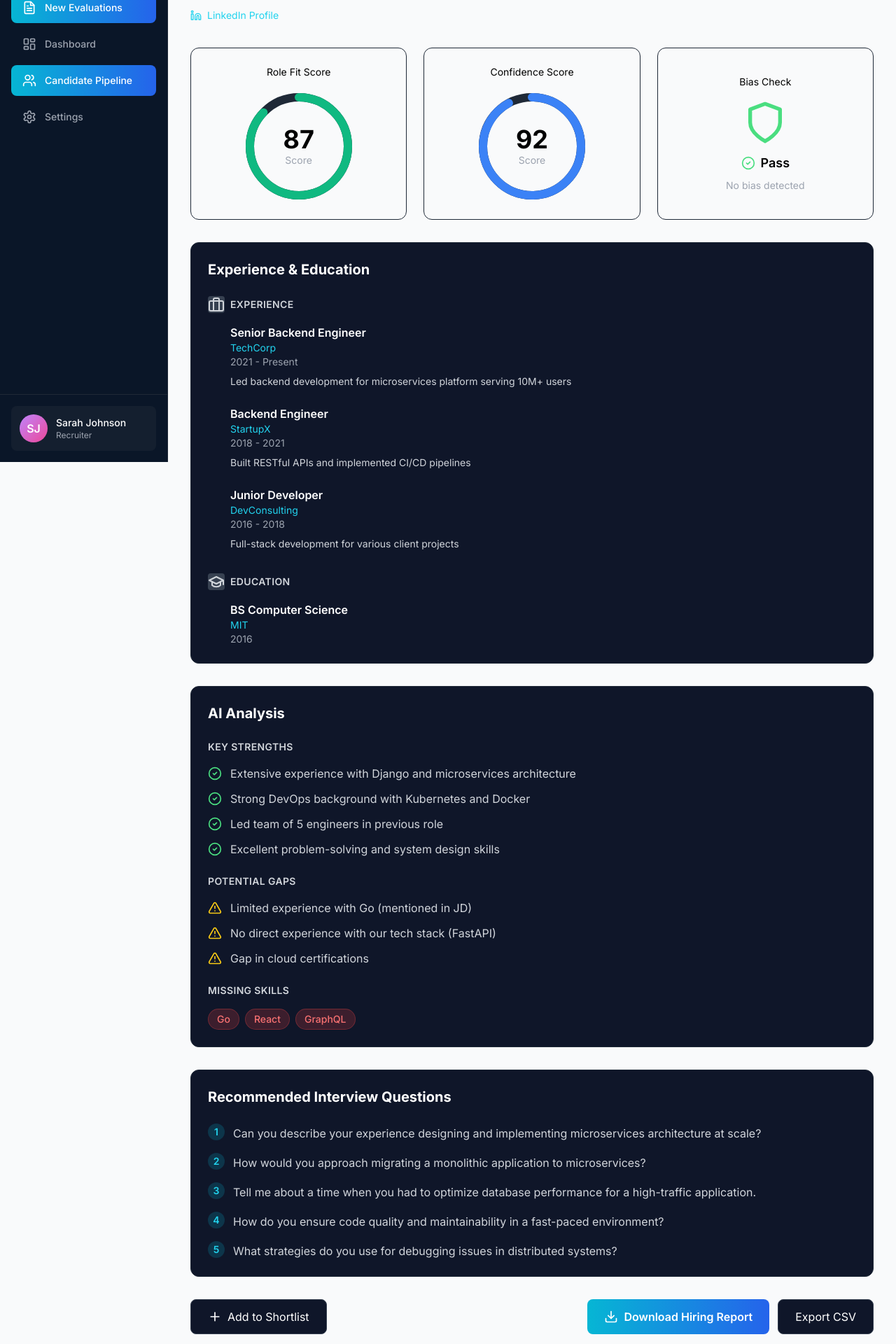
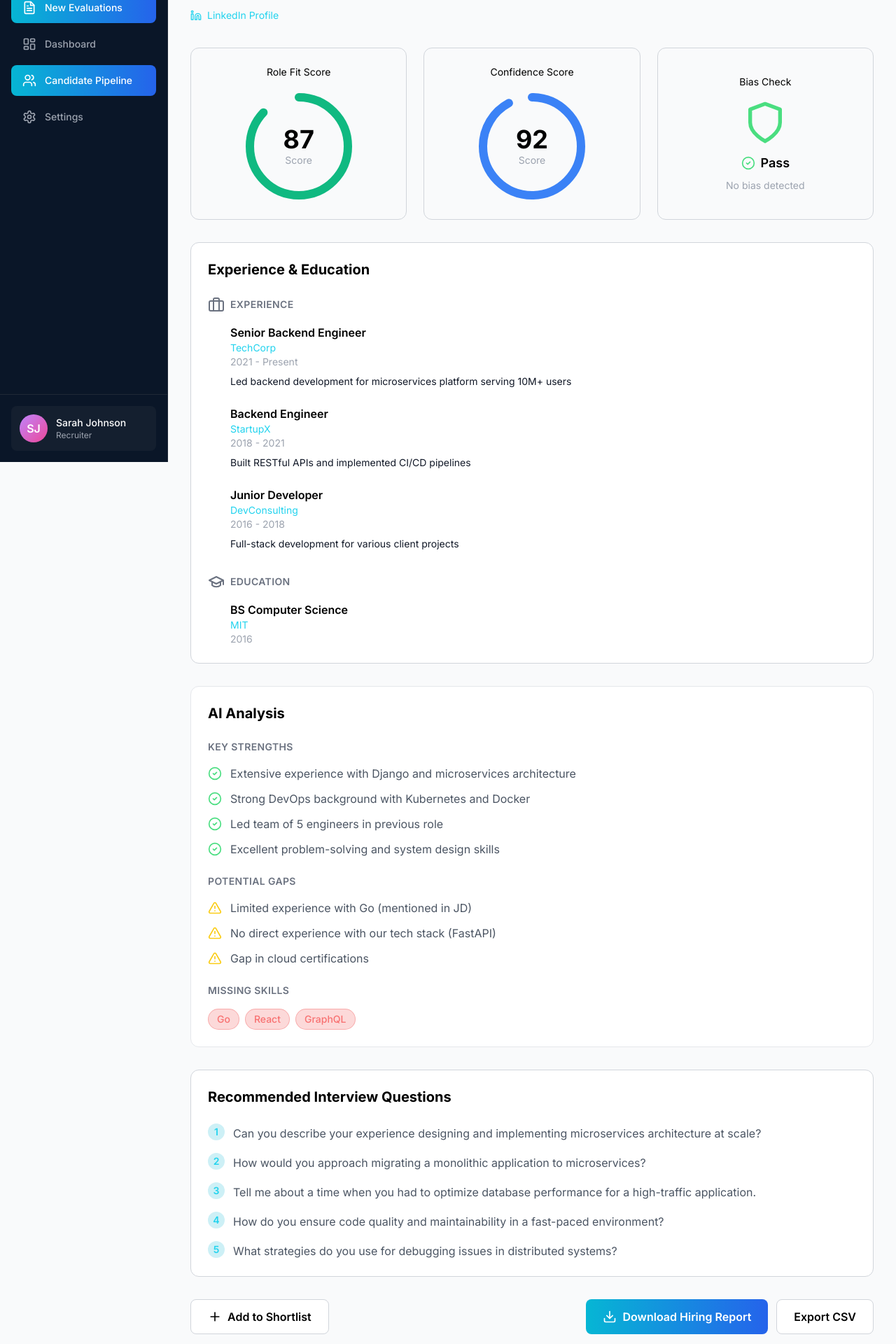
Before and after one commit to tison-io/AI-Driven-Hiring-Intelligence-Tool, a Next.js app in the folder frontend/: page /candidates/1 in a window 1280 px wide. Shown: the part 140-2060 px from the top of the page at 70% size. Built offline with nearby package versions, Linux system fonts and the light colour scheme.

Commit message:
Fix: Updated the candidate page

```diff
--- a/frontend/src/components/candidates/AIAnalysisSection.tsx
+++ b/frontend/src/components/candidates/AIAnalysisSection.tsx
@@ -8,17 +8,17 @@ interface AIAnalysisSectionProps {
 
 export default function AIAnalysisSection({ keyStrengths, potentialGaps, missingSkills }: AIAnalysisSectionProps) {
   return (
-    <div className="bg-[#0f1629] rounded-xl border border-gray-800 p-6 mb-8">
-      <h2 className="text-xl font-bold text-white mb-6">AI Analysis</h2>
+    <div className="bg-white rounded-xl border border-gray-6 p-6 mb-8">
+      <h2 className="text-xl font-bold text-black mb-6">AI Analysis</h2>
 
       {/* Key Strengths */}
       <div className="mb-6">
-        <h3 className="text-sm font-semibold text-gray-300 uppercase tracking-wide mb-4">Key Strengths</h3>
+        <h3 className="text-sm font-semibold text-gray-500 uppercase tracking-wide mb-4">Key Strengths</h3>
         <div className="space-y-3">
           {keyStrengths.map((strength, idx) => (
             <div key={idx} className="flex items-start gap-3">
               <CheckCircle2 className="w-5 h-5 text-green-400 flex-shrink-0 mt-0.5" />
-              <p className="text-gray-300">{strength}</p>
+              <p className="text-gray-600">{strength}</p>
             </div>
           ))}
         </div>
@@ -26,12 +26,12 @@ export default function AIAnalysisSection({ keyStrengths, potentialGaps, missing
 
       {/* Potential Gaps */}
       <div className="mb-6">
-        <h3 className="text-sm font-semibold text-gray-300 uppercase tracking-wide mb-4">Potential Gaps</h3>
+        <h3 className="text-sm font-semibold text-gray-500 uppercase tracking-wide mb-4">Potential Gaps</h3>
         <div className="space-y-3">
           {potentialGaps.map((gap, idx) => (
             <div key={idx} className="flex items-start gap-3">
               <AlertTriangle className="w-5 h-5 text-yellow-400 flex-shrink-0 mt-0.5" />
-              <p className="text-gray-300">{gap}</p>
+              <p className="text-gray-600">{gap}</p>
             </div>
           ))}
         </div>
@@ -39,7 +39,7 @@ export default function AIAnalysisSection({ keyStrengths, potentialGaps, missing
 
       {/* Missing Skills */}
       <div>
-        <h3 className="text-sm font-semibold text-gray-300 uppercase tracking-wide mb-4">Missing Skills</h3>
+        <h3 className="text-sm font-semibold text-gray-500 uppercase tracking-wide mb-4">Missing Skills</h3>
         <div className="flex flex-wrap gap-2">
           {missingSkills.map((skill, idx) => (
             <span
--- a/frontend/src/components/candidates/CandidateActions.tsx
+++ b/frontend/src/components/candidates/CandidateActions.tsx
@@ -11,7 +11,7 @@ export default function CandidateActions({ onShortlist, onDownloadReport, onExpo
     <div className="flex items-center justify-between gap-4">
       <button
         onClick={onShortlist}
-        className="flex items-center gap-2 px-6 py-3 bg-[#0f1629] border border-gray-700 rounded-lg text-white hover:bg-gray-800 transition-colors"
+        className="flex items-center gap-2 px-6 py-3 bg-white border border-gray-300 rounded-lg text-black font-semibold hover:bg-gray-200 transition-colors"
       >
         <Plus className="w-5 h-5" />
         <span>Add to Shortlist</span>
@@ -27,7 +27,7 @@ export default function CandidateActions({ onShortlist, onDownloadReport, onExpo
         </button>
         <button
           onClick={onExportCSV}
-          className="px-6 py-3 bg-[#0f1629] border border-gray-700 rounded-lg text-white hover:bg-gray-800 transition-colors"
+          className="px-6 py-3 bg-white border border-gray-300 rounded-lg text-black font-semibold hover:bg-gray-200 transition-colors"
         >
           Export CSV
         </button>
--- a/frontend/src/components/candidates/CandidateHeader.tsx
+++ b/frontend/src/components/candidates/CandidateHeader.tsx
@@ -17,7 +17,7 @@ export default function CandidateHeader({ name, title, linkedinUrl, onDelete }:
     <div className="mb-8">
       <button
         onClick={() => router.push('/candidates')}
-        className="flex items-center gap-2 text-gray-400 hover:text-white mb-4 transition-colors"
+        className="flex items-center gap-2 text-gray-400 hover:text-gray-600 mb-4 transition-colors"
       >
         <ArrowLeft className="w-5 h-5" />
         <span>Back to Pipeline</span>
--- a/frontend/src/components/candidates/ExperienceSection.tsx
+++ b/frontend/src/components/candidates/ExperienceSection.tsx
@@ -20,24 +20,24 @@ interface ExperienceSectionProps {
 
 export default function ExperienceSection({ experience, education }: ExperienceSectionProps) {
   return (
-    <div className="bg-[#0f1629] rounded-xl border border-gray-800 p-6 mb-8">
-      <h2 className="text-xl font-bold text-white mb-6">Experience & Education</h2>
+    <div className="bg-white rounded-xl border border-gray-300 p-6 mb-8">
+      <h2 className="text-xl font-bold text-black mb-6">Experience & Education</h2>
 
       {/* Experience */}
       <div className="mb-8">
         <div className="flex items-center gap-2 mb-4">
-          <div className="w-6 h-6 bg-gray-700 rounded flex items-center justify-center">
-            <span className="text-xs text-gray-300"><Briefcase/></span>
+          <div className="w-6 h-6 rounded flex items-center justify-center">
+            <span className="text-xs text-gray-500"><Briefcase/></span>
           </div>
-          <h3 className="text-sm font-semibold text-gray-300 uppercase tracking-wide">Experience</h3>
+          <h3 className="text-sm font-semibold text-gray-500 uppercase tracking-wide">Experience</h3>
         </div>
         <div className="space-y-6 ml-8">
           {experience.map((exp, idx) => (
             <div key={idx}>
-              <h4 className="text-white font-semibold">{exp.title}</h4>
+              <h4 className="text-black font-semibold">{exp.title}</h4>
               <p className="text-cyan-400 text-sm">{exp.company}</p>
               <p className="text-gray-400 text-sm mb-2">{exp.period}</p>
-              <p className="text-gray-300 text-sm">{exp.description}</p>
+              <p className="text-gray-900 text-sm">{exp.description}</p>
             </div>
           ))}
         </div>
@@ -46,13 +46,13 @@ export default function ExperienceSection({ experience, education }: ExperienceS
       {/* Education */}
       <div>
         <div className="flex items-center gap-2 mb-4">
-          <div className="w-6 h-6 bg-gray-700 rounded flex items-center justify-center">
-            <span className="text-xs text-gray-300"><GraduationCap/></span>
+          <div className="w-6 h-6 rounded flex items-center justify-center">
+            <span className="text-xs text-gray-500"><GraduationCap/></span>
           </div>
-          <h3 className="text-sm font-semibold text-gray-300 uppercase tracking-wide">Education</h3>
+          <h3 className="text-sm font-semibold text-gray-500 uppercase tracking-wide">Education</h3>
         </div>
         <div className="ml-8">
-          <h4 className="text-white font-semibold">{education.degree}</h4>
+          <h4 className="text-black font-semibold">{education.degree}</h4>
           <p className="text-cyan-400 text-sm">{education.school}</p>
           <p className="text-gray-400 text-sm">{education.year}</p>
         </div>
--- a/frontend/src/components/candidates/InterviewQuestions.tsx
+++ b/frontend/src/components/candidates/InterviewQuestions.tsx
@@ -4,15 +4,15 @@ interface InterviewQuestionsProps {
 
 export default function InterviewQuestions({ questions }: InterviewQuestionsProps) {
   return (
-    <div className="bg-[#0f1629] rounded-xl border border-gray-800 p-6 mb-8">
-      <h2 className="text-xl font-bold text-white mb-6">Recommended Interview Questions</h2>
+    <div className="bg-white rounded-xl border border-gray-300 p-6 mb-8">
+      <h2 className="text-xl font-bold text-black mb-6">Recommended Interview Questions</h2>
       <div className="space-y-4">
         {questions.map((question, idx) => (
           <div key={idx} className="flex items-start gap-3">
             <div className="w-6 h-6 bg-cyan-500/20 text-cyan-400 rounded-full flex items-center justify-center flex-shrink-0 text-sm font-semibold">
               {idx + 1}
             </div>
-            <p className="text-gray-300 pt-0.5">{question}</p>
+            <p className="text-gray-600 pt-0.5">{question}</p>
           </div>
         ))}
       </div>
--- a/frontend/src/components/candidates/ScoreCards.tsx
+++ b/frontend/src/components/candidates/ScoreCards.tsx
@@ -11,7 +11,7 @@ export default function ScoreCards({ roleFitScore, confidenceScore, biasCheck }:
   return (
     <div className="grid grid-cols-3 gap-6 mb-8">
       {/* Role Fit Score */}
-      <div className="bg-f6f6f6 rounded-xl border border-gray-800 p-6">
+      <div className="bg-f6f6f6 rounded-xl border border-gray-300 p-6">
         <h3 className="text-sm text-black mb-4 text-center">Role Fit Score</h3>
         <div className="flex items-center justify-center">
           <CircularProgress value={roleFitScore} color="#10b981" label="Score" />
@@ -19,7 +19,7 @@ export default function ScoreCards({ roleFitScore, confidenceScore, biasCheck }:
       </div>
 
       {/* Confidence Score */}
-      <div className="bg-f6f6f6 rounded-xl border border-gray-800 p-6">
+      <div className="bg-f6f6f6 rounded-xl border border-gray-300 p-6">
         <h3 className="text-sm text-black mb-4 text-center">Confidence Score</h3>
         <div className="flex items-center justify-center">
           <CircularProgress value={confidenceScore} color="#3b82f6" label="Score" />
@@ -27,7 +27,7 @@ export default function ScoreCards({ roleFitScore, confidenceScore, biasCheck }:
       </div>
 
       {/* Bias Check */}
-      <div className="bg-f6f6f6 rounded-xl border border-gray-800 p-6 flex flex-col items-center justify-center">
+      <div className="bg-f6f6f6 rounded-xl border border-gray-300 p-6 flex flex-col items-center justify-center">
         <h3 className="text-sm text-black mb-4">Bias Check</h3>
         <Shield className="w-16 h-16 text-green-400 mb-3" />
         <div className="flex items-center gap-2">
--- a/frontend/src/components/ui/CircularProgress.tsx
+++ b/frontend/src/components/ui/CircularProgress.tsx
@@ -16,7 +16,7 @@ export default function CircularProgress({ value, color, label }: CircularProgre
           cx="80"
           cy="80"
           r={radius}
-          stroke="#1f2937"
+          stroke="f6f6f6"
           strokeWidth="12"
           fill="none"
         />
```
